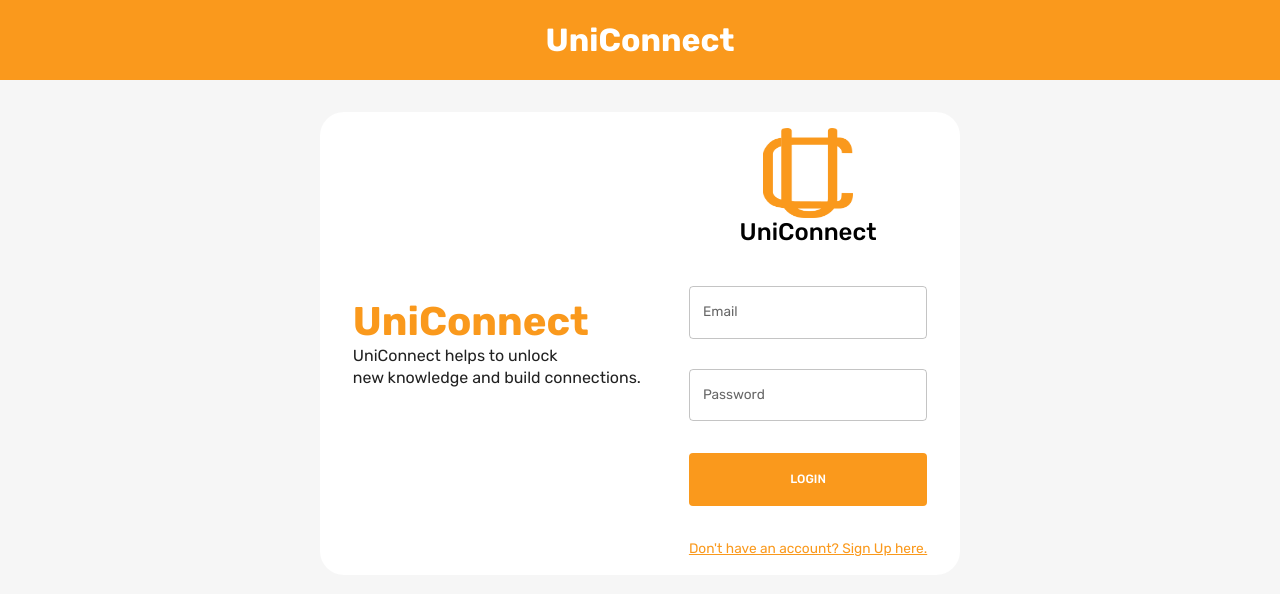
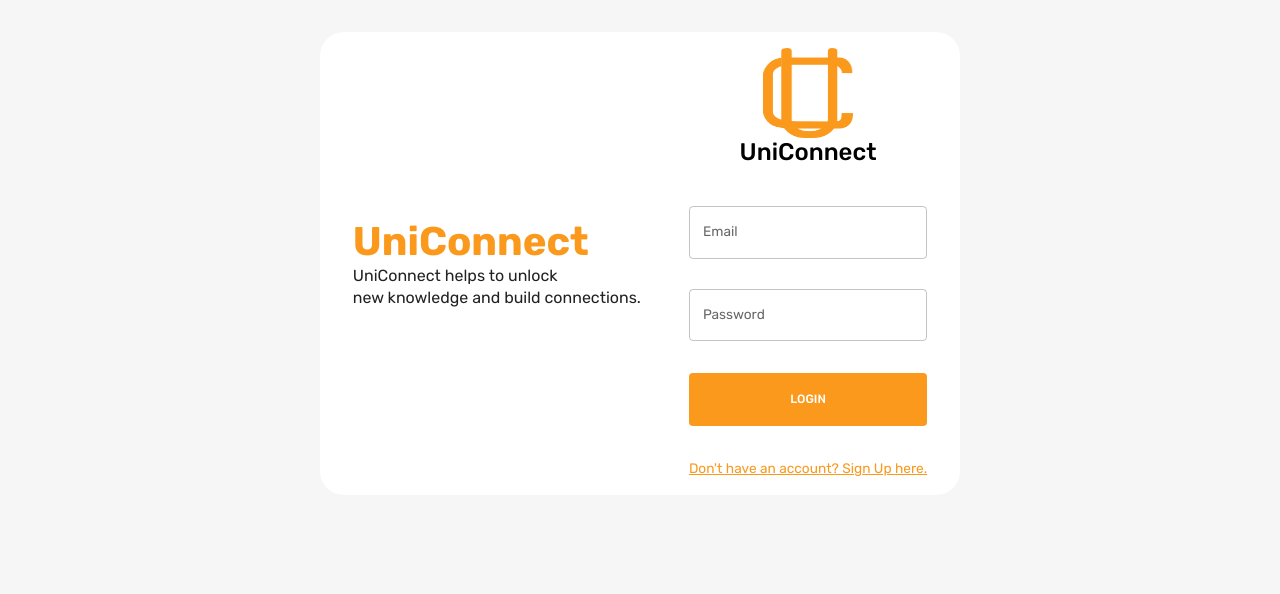
Before and after one commit to AhamedAadhil/SocialMedia_MERN, a React (Create React App) app in the folder client/: page / in a window 1280 px wide. Shown: the top 594 px of the page. Built offline with nearby package versions, Linux system fonts and the light colour scheme.

Commit message:
navbar removed from signup and login
Signed-off-by: Ahamed Aathil <ahamedaathil.5@gmail.com>

```diff
--- a/client/src/scenes/loginPage/index.jsx
+++ b/client/src/scenes/loginPage/index.jsx
@@ -6,7 +6,7 @@ const LoginPage = () => {
   const isNonMobileScreens = useMediaQuery("(min-width: 1000px)");
   return (
     <Box>
-      <Box
+      {/* <Box
         width="100%"
         backgroundColor="#FA991C"
         p="1rem 6%"
@@ -15,7 +15,7 @@ const LoginPage = () => {
         <Typography fontWeight="bold" fontSize="32px" color="#FFFFFF">
           UniConnect
         </Typography>
-      </Box>
+      </Box> */}
 
       <Box
         width={isNonMobileScreens ? "50%" : "93%"}
```
